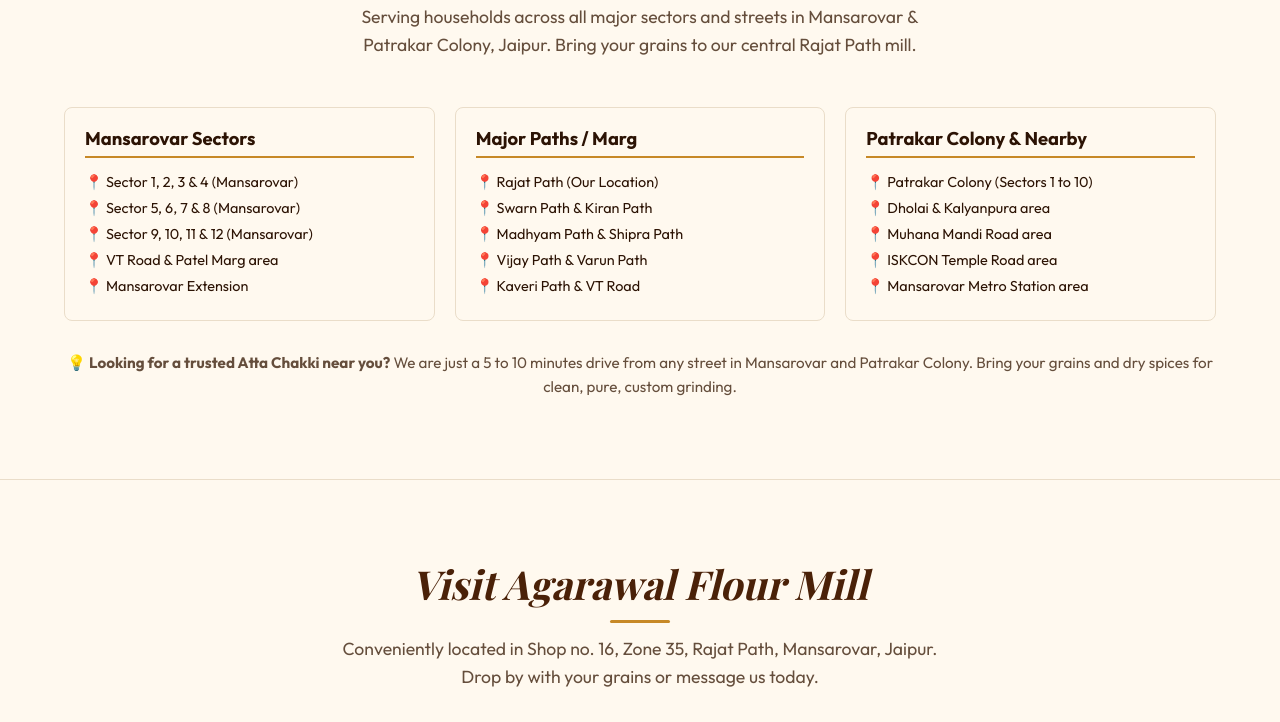
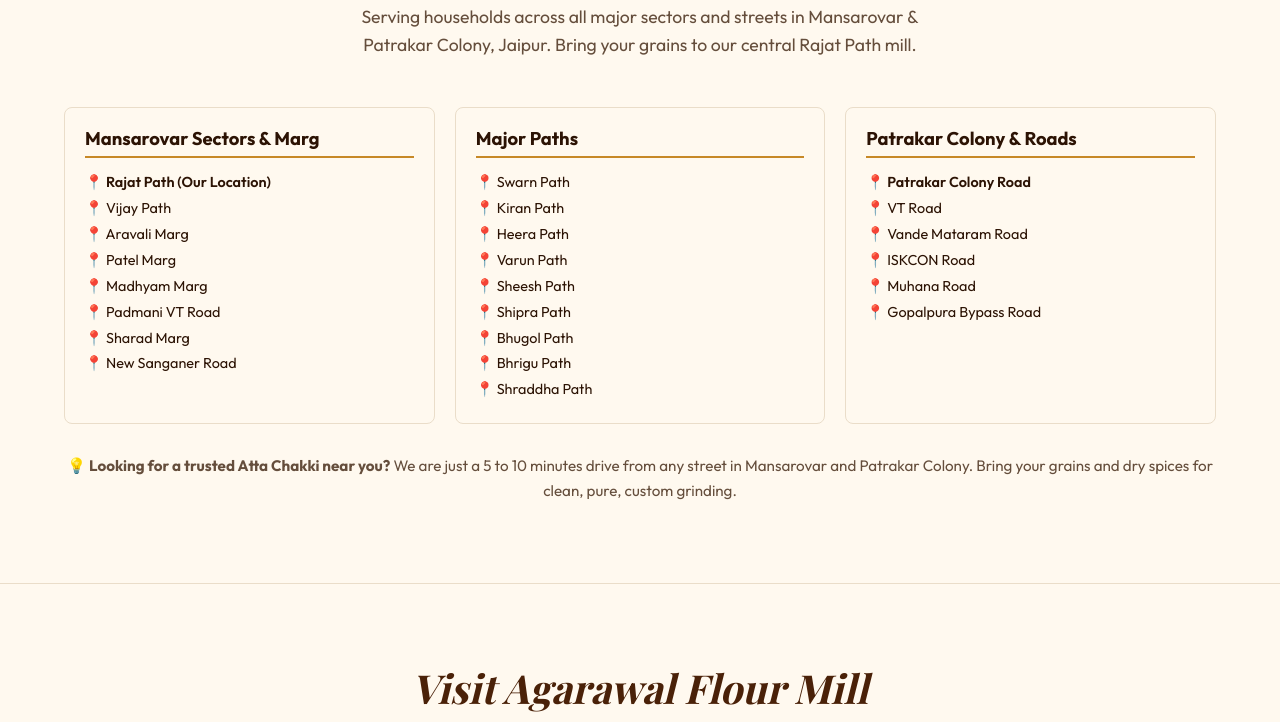
Before and after one commit to paskskk47-ops/agarwal-flour-mill, a website: page index.html in a window 1280 px wide. Shown: the part 6360-7082 px from the top of the page. Drawn offline with nearby package versions, Linux system fonts and the light colour scheme; a web font is replaced by a local one.

Commit message:
Convert list of service locations on homepage into links to individual pages

```diff
--- a/index.html
+++ b/index.html
@@ -555,35 +555,43 @@
 
       <div style="display: grid; grid-template-columns: repeat(auto-fit, minmax(220px, 1fr)); gap: 20px; margin-top: 30px;">
         <div style="background: var(--bg-color); padding: 20px; border-radius: 8px; border: 1px solid var(--border-color);">
-          <h3 style="color: var(--primary-color); font-size: 1.15rem; margin-bottom: 12px; border-bottom: 2px solid var(--accent-gold); padding-bottom: 6px;">Mansarovar Sectors</h3>
+          <h3 style="color: var(--primary-color); font-size: 1.15rem; margin-bottom: 12px; border-bottom: 2px solid var(--accent-gold); padding-bottom: 6px;">Mansarovar Sectors & Marg</h3>
           <ul style="list-style: none; padding: 0; line-height: 1.8; font-size: 0.9rem;">
-            <li>📍 Sector 1, 2, 3 & 4 (Mansarovar)</li>
-            <li>📍 Sector 5, 6, 7 & 8 (Mansarovar)</li>
-            <li>📍 Sector 9, 10, 11 & 12 (Mansarovar)</li>
-            <li>📍 VT Road & Patel Marg area</li>
-            <li>📍 Mansarovar Extension</li>
+            <li>📍 <a href="rajat-path.html" class="location-link" style="font-weight: 600;">Rajat Path (Our Location)</a></li>
+            <li>📍 <a href="vijay-path.html" class="location-link">Vijay Path</a></li>
+            <li>📍 <a href="aravali-marg.html" class="location-link">Aravali Marg</a></li>
+            <li>📍 <a href="patel-marg.html" class="location-link">Patel Marg</a></li>
+            <li>📍 <a href="madhyam-marg.html" class="location-link">Madhyam Marg</a></li>
+            <li>📍 <a href="padmani-vt-road.html" class="location-link">Padmani VT Road</a></li>
+            <li>📍 <a href="sharad-marg.html" class="location-link">Sharad Marg</a></li>
+            <li>📍 <a href="new-sanganer-road.html" class="location-link">New Sanganer Road</a></li>
           </ul>
         </div>
 
         <div style="background: var(--bg-color); padding: 20px; border-radius: 8px; border: 1px solid var(--border-color);">
-          <h3 style="color: var(--primary-color); font-size: 1.15rem; margin-bottom: 12px; border-bottom: 2px solid var(--accent-gold); padding-bottom: 6px;">Major Paths / Marg</h3>
+          <h3 style="color: var(--primary-color); font-size: 1.15rem; margin-bottom: 12px; border-bottom: 2px solid var(--accent-gold); padding-bottom: 6px;">Major Paths</h3>
           <ul style="list-style: none; padding: 0; line-height: 1.8; font-size: 0.9rem;">
-            <li>📍 Rajat Path (Our Location)</li>
-            <li>📍 Swarn Path & Kiran Path</li>
-            <li>📍 Madhyam Path & Shipra Path</li>
-            <li>📍 Vijay Path & Varun Path</li>
-            <li>📍 Kaveri Path & VT Road</li>
+            <li>📍 <a href="swarn-path.html" class="location-link">Swarn Path</a></li>
+            <li>📍 <a href="kiran-path.html" class="location-link">Kiran Path</a></li>
+            <li>📍 <a href="heera-path.html" class="location-link">Heera Path</a></li>
+            <li>📍 <a href="varun-path.html" class="location-link">Varun Path</a></li>
+            <li>📍 <a href="sheesh-path.html" class="location-link">Sheesh Path</a></li>
+            <li>📍 <a href="shipra-path.html" class="location-link">Shipra Path</a></li>
+            <li>📍 <a href="bhugol-path.html" class="location-link">Bhugol Path</a></li>
+            <li>📍 <a href="bhrigu-path.html" class="location-link">Bhrigu Path</a></li>
+            <li>📍 <a href="shraddha-path.html" class="location-link">Shraddha Path</a></li>
           </ul>
         </div>
 
         <div style="background: var(--bg-color); padding: 20px; border-radius: 8px; border: 1px solid var(--border-color);">
-          <h3 style="color: var(--primary-color); font-size: 1.15rem; margin-bottom: 12px; border-bottom: 2px solid var(--accent-gold); padding-bottom: 6px;">Patrakar Colony & Nearby</h3>
+          <h3 style="color: var(--primary-color); font-size: 1.15rem; margin-bottom: 12px; border-bottom: 2px solid var(--accent-gold); padding-bottom: 6px;">Patrakar Colony & Roads</h3>
           <ul style="list-style: none; padding: 0; line-height: 1.8; font-size: 0.9rem;">
-            <li>📍 Patrakar Colony (Sectors 1 to 10)</li>
-            <li>📍 Dholai & Kalyanpura area</li>
-            <li>📍 Muhana Mandi Road area</li>
-            <li>📍 ISKCON Temple Road area</li>
-            <li>📍 Mansarovar Metro Station area</li>
+            <li>📍 <a href="patrakar-colony-road.html" class="location-link" style="font-weight: 600;">Patrakar Colony Road</a></li>
+            <li>📍 <a href="vt-road.html" class="location-link">VT Road</a></li>
+            <li>📍 <a href="vande-mataram-road.html" class="location-link">Vande Mataram Road</a></li>
+            <li>📍 <a href="iskcon-road.html" class="location-link">ISKCON Road</a></li>
+            <li>📍 <a href="muhana-road.html" class="location-link">Muhana Road</a></li>
+            <li>📍 <a href="gopalpura-bypass-road.html" class="location-link">Gopalpura Bypass Road</a></li>
           </ul>
         </div>
       </div>
--- a/style.css
+++ b/style.css
@@ -1391,3 +1391,14 @@ img {
   font-size: 0.9rem;
   opacity: 0.85;
 }
+
+.location-link {
+  color: var(--text-dark);
+  text-decoration: none;
+  transition: var(--transition-smooth);
+}
+
+.location-link:hover {
+  color: var(--accent-gold) !important;
+  text-decoration: underline !important;
+}
```
